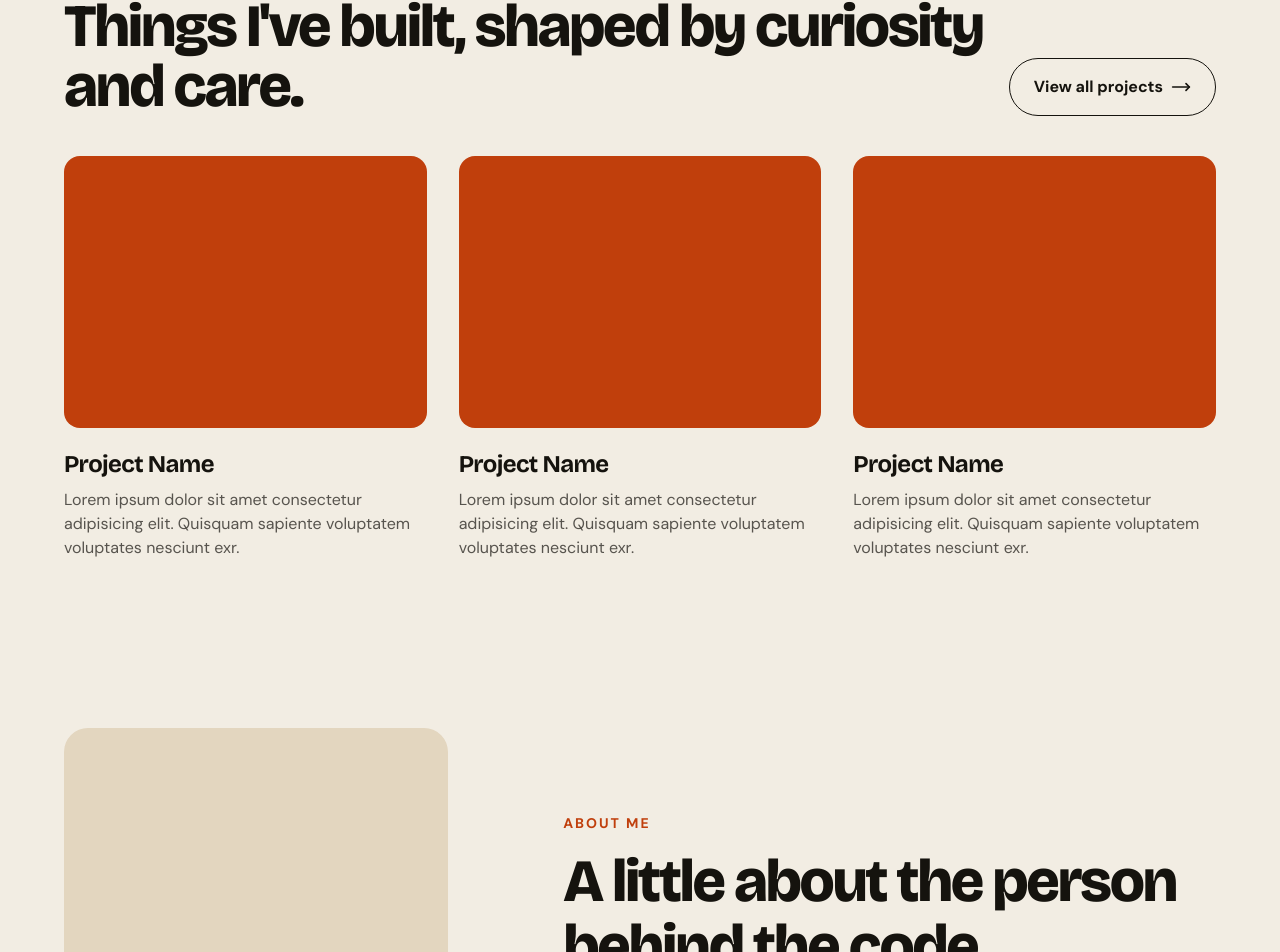
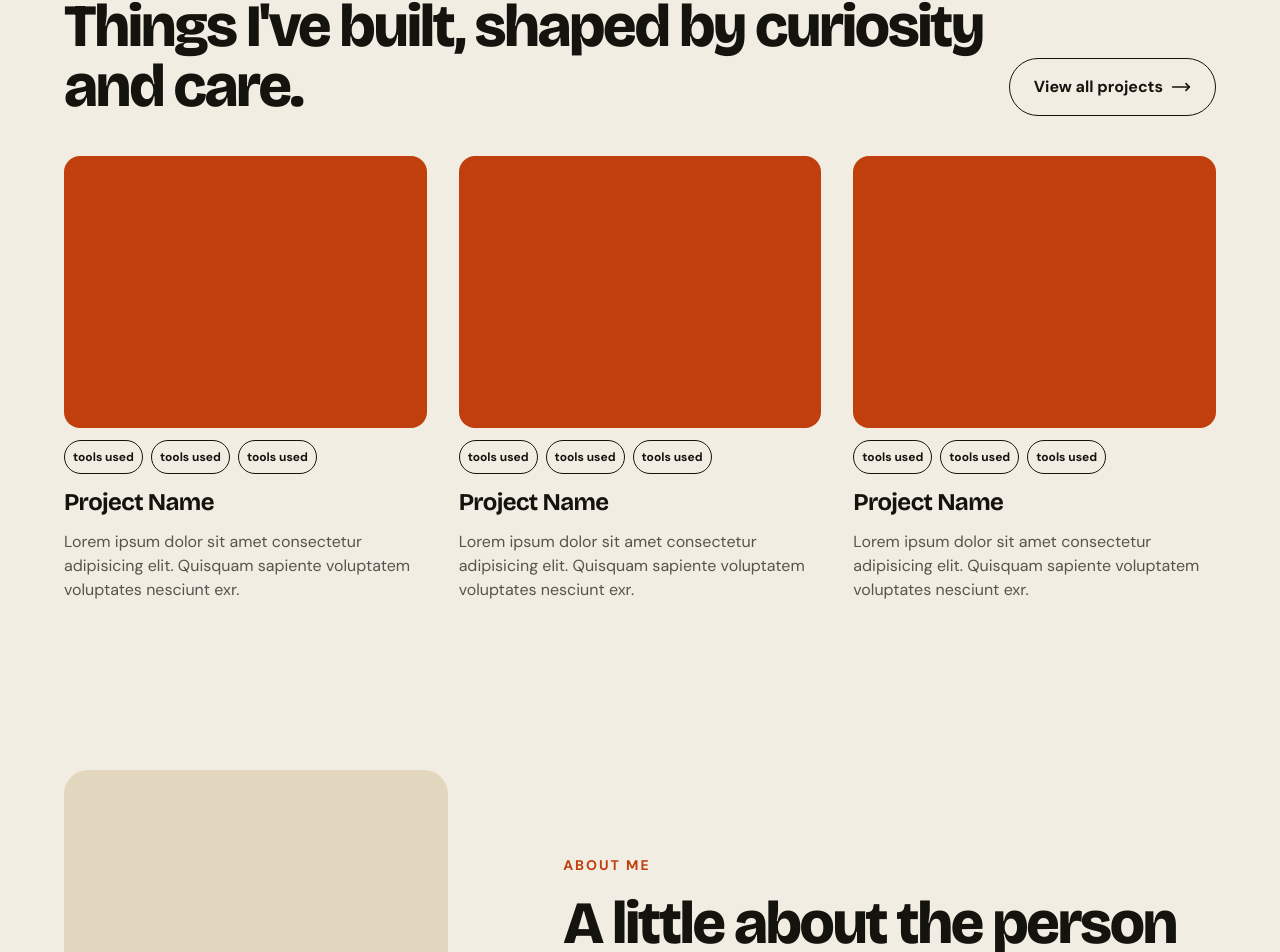
Before and after one commit to MubarakAfolabi/my-portfolio, a Next.js app: page / in a window 1280 px wide. Shown: the part 942-1894 px from the top of the page. Built offline with nearby package versions, Linux system fonts and the light colour scheme.

Commit message:
update project cards

```diff
--- a/component/layout/Header.tsx
+++ b/component/layout/Header.tsx
@@ -89,7 +89,6 @@ export default function Header() {
           </nav>
         </div>
 
-        {/* Mobile dropdown: always rendered, height + opacity animated */}
         <div
           id="mobile-menu"
           inert={!dropdown}
--- a/component/ui/ProjectCard.tsx
+++ b/component/ui/ProjectCard.tsx
@@ -1,8 +1,20 @@
 export default function ProjectCard() {
   return (
-    <li className="flex flex-col gap-2">
+    <li className="flex flex-col gap-3">
       <div className="aspect-4/3 w-full rounded-2xl bg-primary" />
-      <p className="mt-3 font-heading text-2xl font-bold tracking-tight">
+      <ul className="flex items-center gap-2">
+        <li className="text-xs font-semibold border border-foreground p-2 w-fit rounded-full cursor-pointer">
+          tools used
+        </li>
+        <li className="text-xs font-semibold border border-foreground p-2 w-fit rounded-full cursor-pointer">
+          tools used
+        </li>
+        <li className="text-xs font-semibold border border-foreground p-2 w-fit rounded-full cursor-pointer">
+          tools used
+        </li>
+      </ul>
+
+      <p className="font-heading text-2xl font-bold tracking-tight">
         Project Name
       </p>
       <p className="text-muted-foreground">
```
